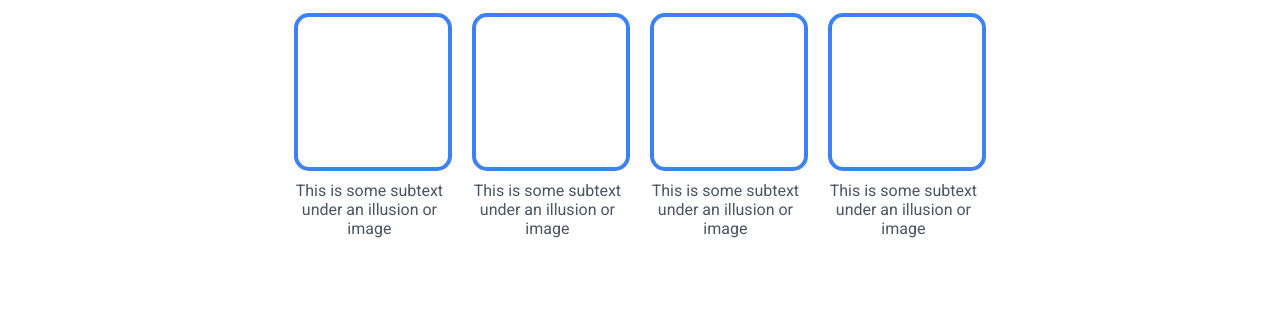
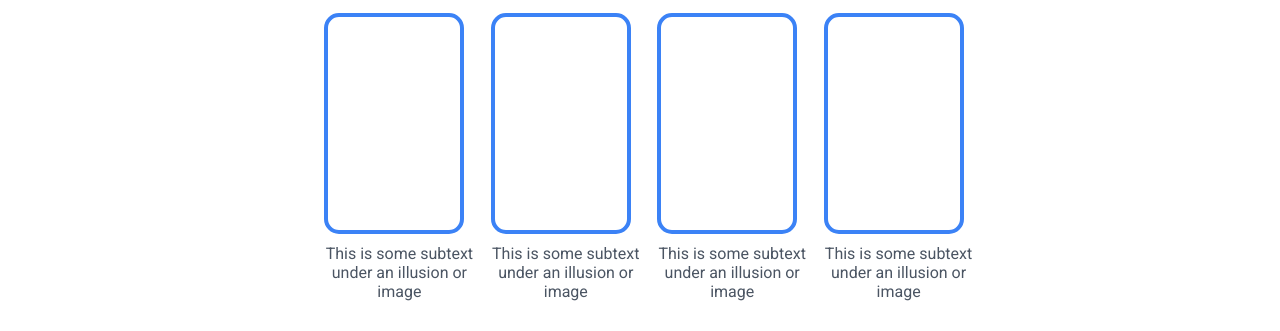
Before and after one commit to SyedAbdullah01/Landing-page, a plain HTML site: page index.html in a window 1280 px wide. Shown: the part 621-952 px from the top of the page. Drawn offline with Linux system fonts and the light colour scheme.

Commit message:
Updated the height of '.info', '.box-container' and '.info-piece' classes.

```diff
--- a/style.css
+++ b/style.css
@@ -77,7 +77,7 @@ button{
     align-items: center;
     padding: 5%;
     gap: 16px;
-    height: 65vh;
+    height: 50vh;
 }
 
 .box-container{
@@ -85,6 +85,7 @@ button{
     justify-content: space-evenly;
     gap: 20px;
     max-width: 60%;
+    height: 80%;
 }
 
 .header{
@@ -97,11 +98,13 @@ font-weight: 900;
     display: flex;
     flex-direction: column;
     gap: 10px;
+    height: 90%;
+    width: 20%;
 }
 
 .box{
-    height: 150px;
-    width: 150px;
+    height: 100%;
+    width: 100%;
     border: solid 4px #3b82f6;
     border-radius: 15px;
 }
```
